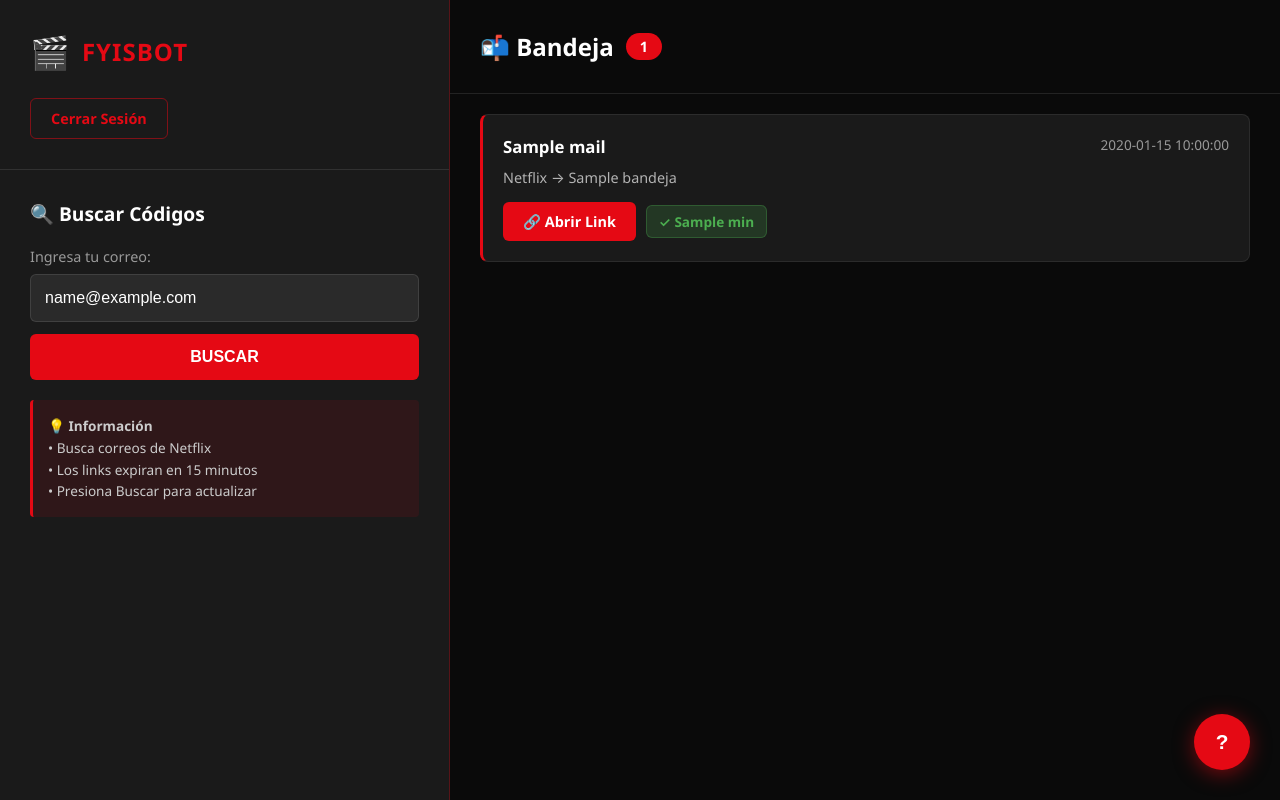
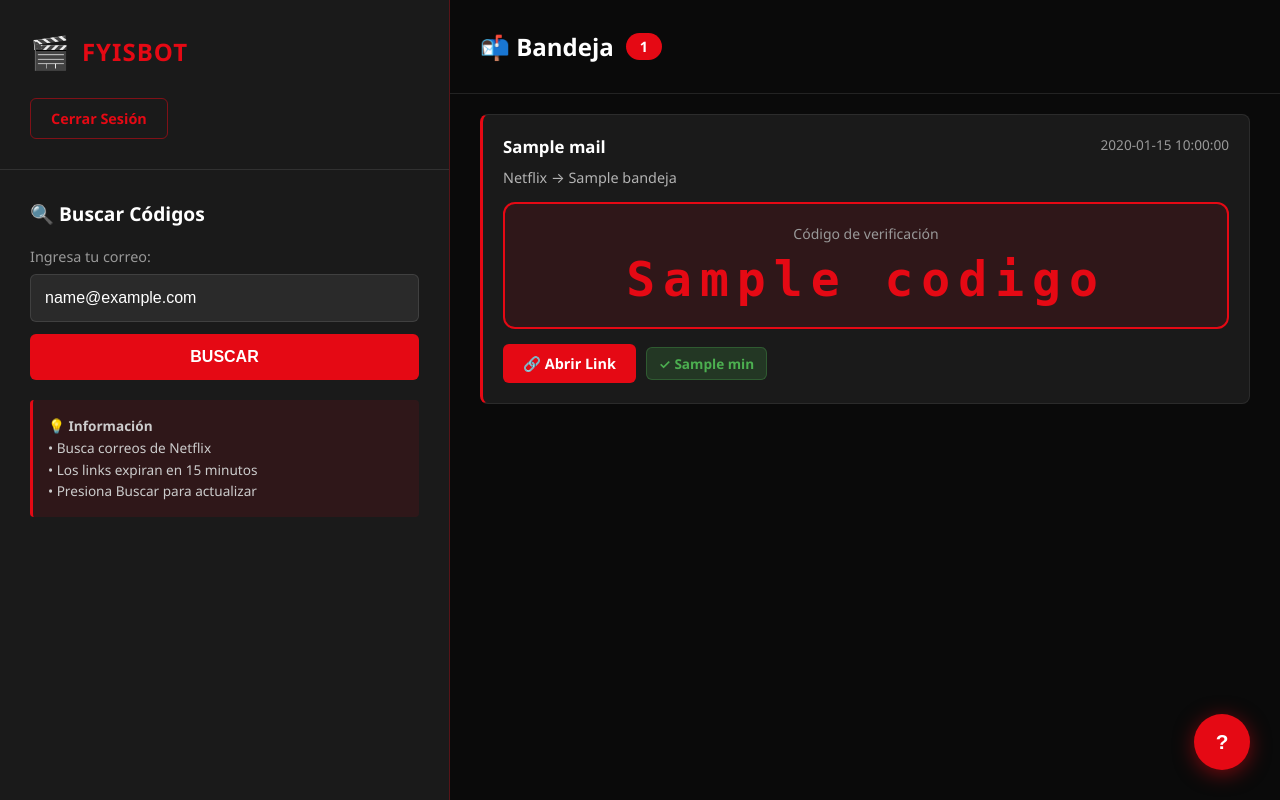
Before and after one commit to myhg02-ui/fyisbot-v3, a Flask app: template templates/dashboard.html in a window 1280 px wide. Run offline with Flask 3, Linux system fonts and the light colour scheme; the template is opened without the code that fills it: most values are stand-ins (such as "Sample title", 1, 10 or a date in 2020).

Commit message:
feat: extraer y mostrar código de verificación de 4 dígitos de Netflix

```diff
--- a/app.py
+++ b/app.py
@@ -83,6 +83,21 @@ ASUNTOS_NETFLIX = [
     "Tu código de acceso temporal de Netflix",
     "Importante: Cómo cambiar tu hogar Netflix"
 ]
+
+def extraer_codigo_netflix(cuerpo_html):
+    """Extrae el código de verificación de 4 dígitos del correo de Netflix"""
+    try:
+        soup = BeautifulSoup(cuerpo_html, 'html.parser')
+        texto = soup.get_text()
+
+        # Buscar patrón de 4 dígitos (código de verificación)
+        import re
+        match = re.search(r'\b(\d{4})\b', texto)
+        if match:
+            return match.group(1)
+        return None
+    except:
+        return None
 
 def extraer_link_netflix(cuerpo_html):
     """Extrae el link principal del correo de Netflix"""
@@ -170,6 +185,7 @@ def escanear_veloz(correo_cliente):
                                         break
                             else: cuerpo = msg.get_payload(decode=True).decode()
 
+                            codigo = extraer_codigo_netflix(cuerpo)
                             link = extraer_link_netflix(cuerpo)
                             fecha_raw = msg["Date"]
                             expiracion = calcular_expiracion(fecha_raw)
@@ -178,6 +194,7 @@ def escanear_veloz(correo_cliente):
                                 "bandeja": correo_cliente,
                                 "subject": subject,
                                 "date": obtener_hora_peru(fecha_raw),
+                                "codigo": codigo,
                                 "link": link,
                                 "expiracion": expiracion
                             })
--- a/templates/dashboard.html
+++ b/templates/dashboard.html
@@ -681,11 +681,21 @@
                             <div class="mail-time">{{ m.date }}</div>
                         </div>
                         <div class="mail-from">Netflix → {{ m.bandeja }}</div>
+
+                        {% if m.codigo %}
+                        <div style="background: rgba(229, 9, 20, 0.1); border: 2px solid #e50914; border-radius: 12px; padding: 20px; margin: 15px 0; text-align: center;">
+                            <div style="font-size: 14px; color: #999; margin-bottom: 8px;">Código de verificación</div>
+                            <div style="font-size: 48px; font-weight: bold; color: #e50914; letter-spacing: 8px; font-family: monospace;">{{ m.codigo }}</div>
+                        </div>
+                        {% endif %}
+
                         <div class="mail-actions">
                             {% if m.link %}
                                 <a href="{{ m.link }}" target="_blank" class="open-link">
                                     🔗 Abrir Link
                                 </a>
+                            {% endif %}
+
                             {% if m.expiracion.expirado %}
                                 <span class="status-badge status-error">
                                     ⚠️ Expirado
@@ -697,11 +707,6 @@
                             {% else %}
                                 <span class="status-badge status-ok">
                                     ✓ {{ m.expiracion.minutos_restantes }} min
-                                    </span>
-                                {% endif %}
-                            {% else %}
-                                <span class="status-badge status-error">
-                                    ❌ Sin link
                                 </span>
                             {% endif %}
                         </div>
```
Lines whose indentation alone changed are shown as unchanged.
